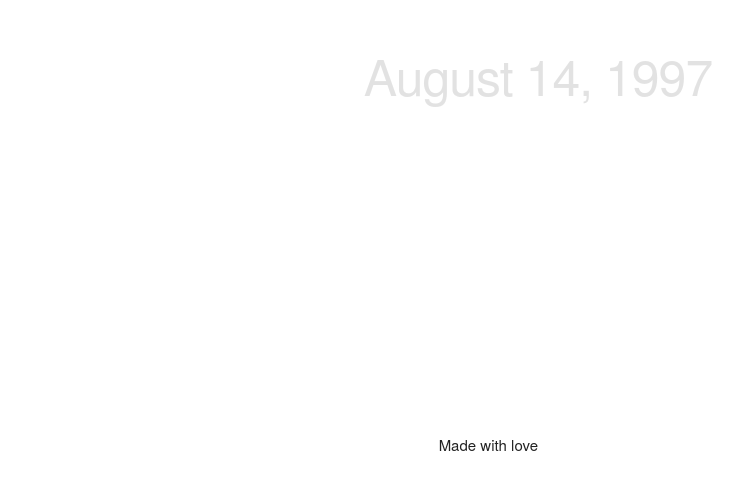
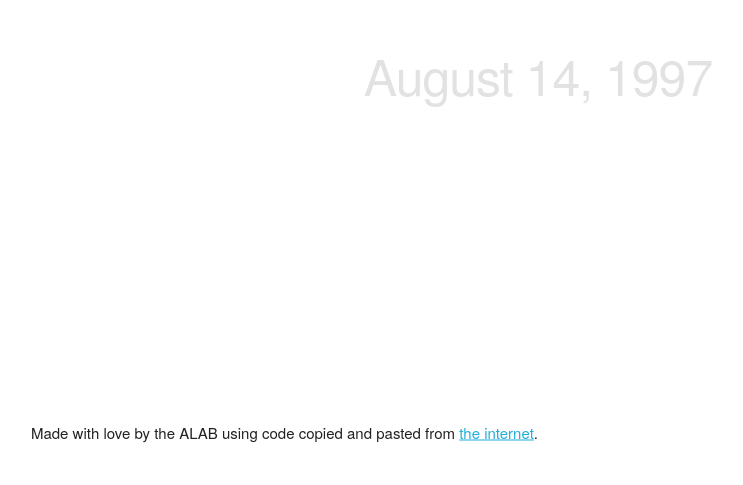
Before and after one commit to briansbirthday/briansbirthday.github.io, a plain HTML site: page index.html in a window 1280 px wide. Shown: the part 315-800 px from the top of the page, without its empty margins (102-845 px from the left). Drawn offline with nearby package versions, Linux system fonts and the light colour scheme.

Commit message:
Update index.html

```diff
--- a/index.html
+++ b/index.html
@@ -3,7 +3,7 @@
 <head>
   <link rel="stylesheet" href="https://cdnjs.cloudflare.com/ajax/libs/skeleton/2.0.4/skeleton.min.css">
   <script src="https://ajax.googleapis.com/ajax/libs/jquery/3.1.0/jquery.min.js"></script>
-   <script src="/fade.js"></script>
+  <script src="/fade.js"></script>
 
   <style>
   body { background: #ffffff;}
@@ -34,7 +34,9 @@
       </div>
 
       <div id="foot">
-        Made with love
+         <p>
+        Made with love by the ALAB using code copied and pasted from <a href="https://stackoverflow.com/questions/45844357/call-function-repeatedly-for-fade-in-and-fade-out-jquery">the internet</a>.
+        </p>
       </div>
     </div>
 
```
